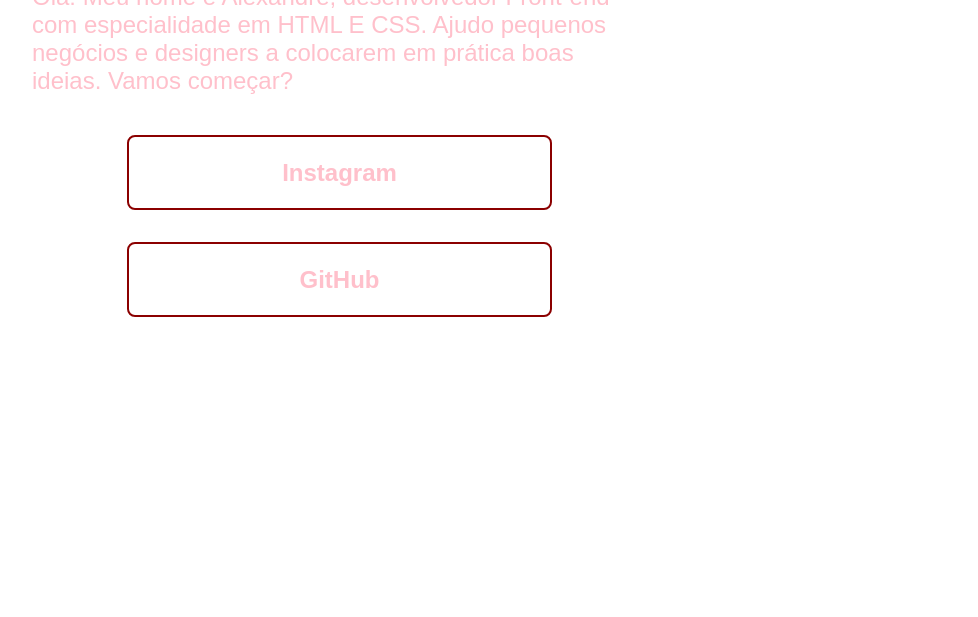
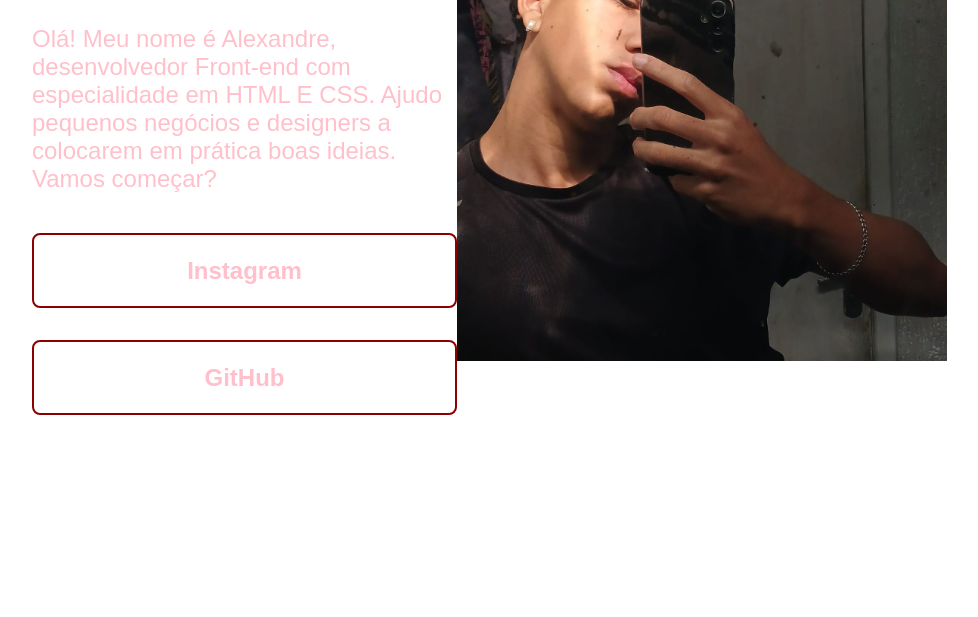
Before and after one commit to alexandre2ara/portfolio-2g-Alexandre, a plain HTML site: page index.html in a window 1280 px wide. Shown: the part 311-928 px from the top of the page, without its empty margins (160-1138 px from the left). Drawn offline with Linux system fonts and the light colour scheme.

Commit message:
08/10/2024

```diff
--- a/index.html
+++ b/index.html
@@ -24,7 +24,7 @@
 
     </div>
 
-      <img class="foto" src="foto.jpg">
+      <img class="foto" src="foto.jpeg">
 
   </main> <!-- Main é a parte principal -->
 
```
